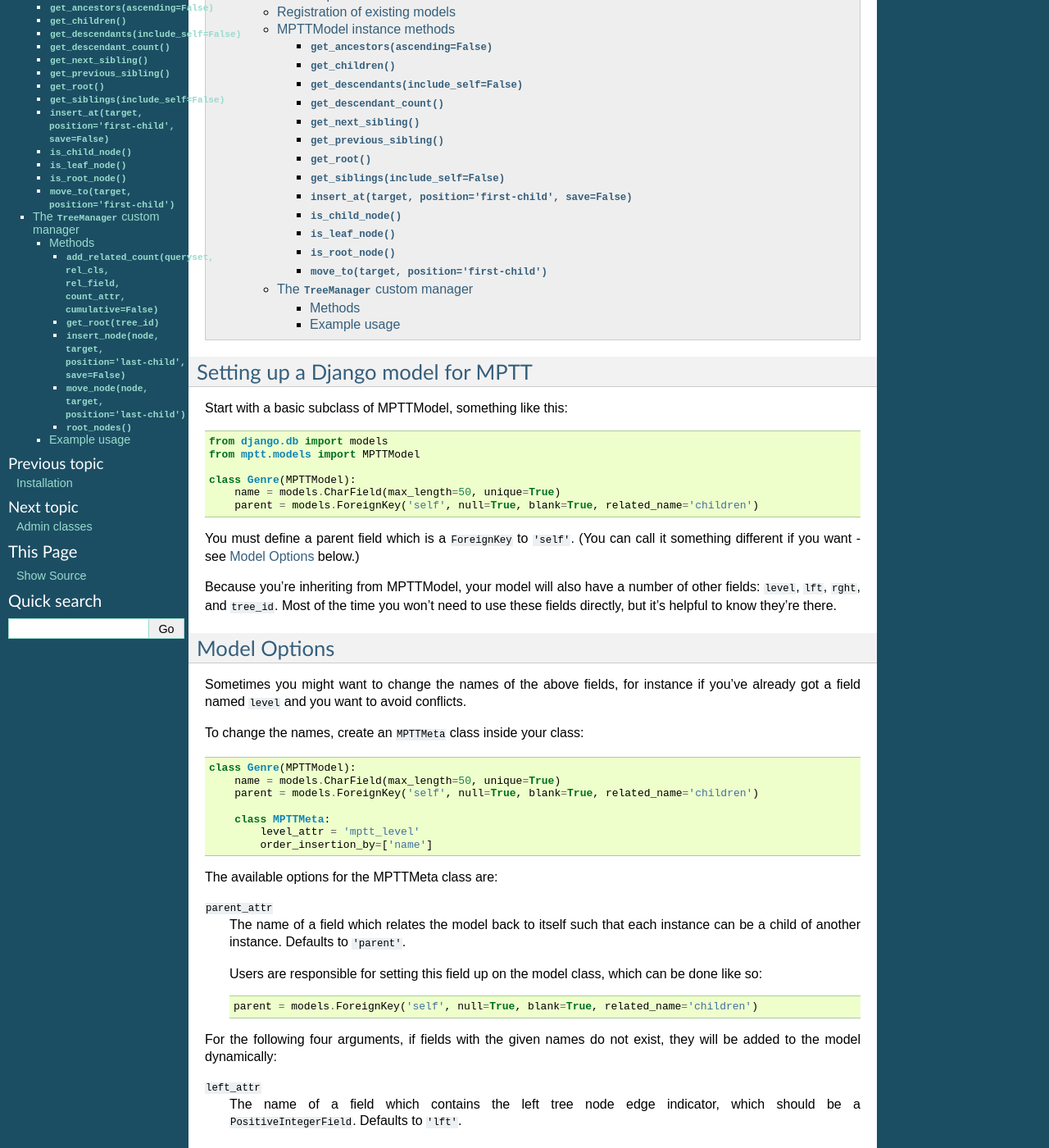
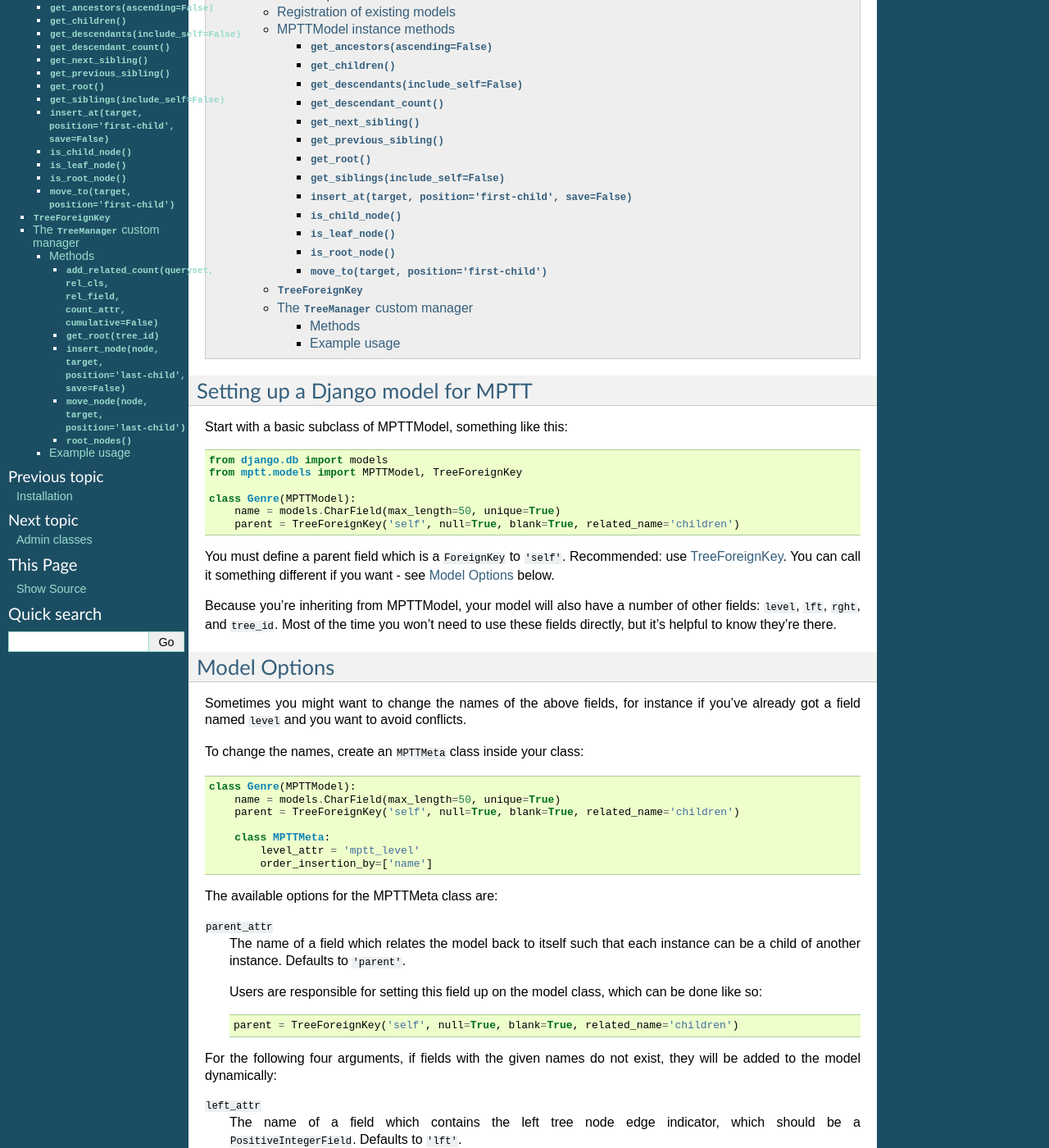
Before and after one commit to django-mptt/django-mptt, a Sphinx documentation site: the page built from docs/models.rst, in a window 1280 px wide and 1400 px high, scrolled down 202 px. Shown: the whole window at 82% size. Built offline with Sphinx 7.4.7, drawn with Linux system fonts in a browser that asks for light colours; the version number could not be read and is left out; some of the changed text lies outside the part shown.

Commit message:
add docs for TreeForeignKey; import TreeForeignKey from mptt.models

```diff
--- a/docs/forms.rst
+++ b/docs/forms.rst
@@ -14,6 +14,8 @@
 
 ``TreeNodeChoiceField``
 -----------------------
+
+This is the default formfield used by ``TreeForeignKey``
 
 A subclass of `ModelChoiceField`_ which represents the tree level of
 each node when generating option labels.
--- a/docs/models.rst
+++ b/docs/models.rst
@@ -12,14 +12,14 @@
 Start with a basic subclass of MPTTModel, something like this::
 
     from django.db import models
-    from mptt.models import MPTTModel
+    from mptt.models import MPTTModel, TreeForeignKey
 
     class Genre(MPTTModel):
         name = models.CharField(max_length=50, unique=True)
-        parent = models.ForeignKey('self', null=True, blank=True, related_name='children')
+        parent = TreeForeignKey('self', null=True, blank=True, related_name='children')
 
-You must define a parent field which is a ``ForeignKey`` to ``'self'``. (You can
-call it something different if you want - see `Model Options`_ below.)
+You must define a parent field which is a ``ForeignKey`` to ``'self'``. Recommended: use `TreeForeignKey`_. You can
+call it something different if you want - see `Model Options`_ below.
 
 Because you're inheriting from MPTTModel, your model will also have a number of
 other fields: ``level``, ``lft``, ``rght``, and ``tree_id``. Most of the time
@@ -35,7 +35,7 @@
 
     class Genre(MPTTModel):
         name = models.CharField(max_length=50, unique=True)
-        parent = models.ForeignKey('self', null=True, blank=True, related_name='children')
+        parent = TreeForeignKey('self', null=True, blank=True, related_name='children')
 
         class MPTTMeta:
             level_attr = 'mptt_level'
@@ -51,7 +51,7 @@
    Users are responsible for setting this field up on the model class,
    which can be done like so::
 
-      parent = models.ForeignKey('self', null=True, blank=True, related_name='children')
+      parent = TreeForeignKey('self', null=True, blank=True, related_name='children')
 
 For the following four arguments, if fields with the given names do not
 exist, they will be added to the model dynamically:
@@ -272,6 +272,17 @@
 method.
 
 
+``TreeForeignKey``
+==================
+
+It's recommended you use ``mptt.fields.TreeForeignKey`` wherever you have a
+foreign key to an MPTT model. This includes the ``parent`` link you've just
+created on your model.
+
+``TreeForeignKey`` is just like a regular ``ForeignKey`` but it makes the default
+form field display choices in tree form.
+
+
 The ``TreeManager`` custom manager
 ==================================
 
@@ -355,7 +366,7 @@
 -------------
 
 In the following examples, we have ``Category`` and ``Question`` models.
-``Question`` has a ``category`` field which is a ``ForeignKey`` to
+``Question`` has a ``category`` field which is a ``TreeForeignKey`` to
 ``Category``.
 
 Retrieving a list of root Categories which have a ``question_count``
```
Also changed, not shown: 1 other file.
